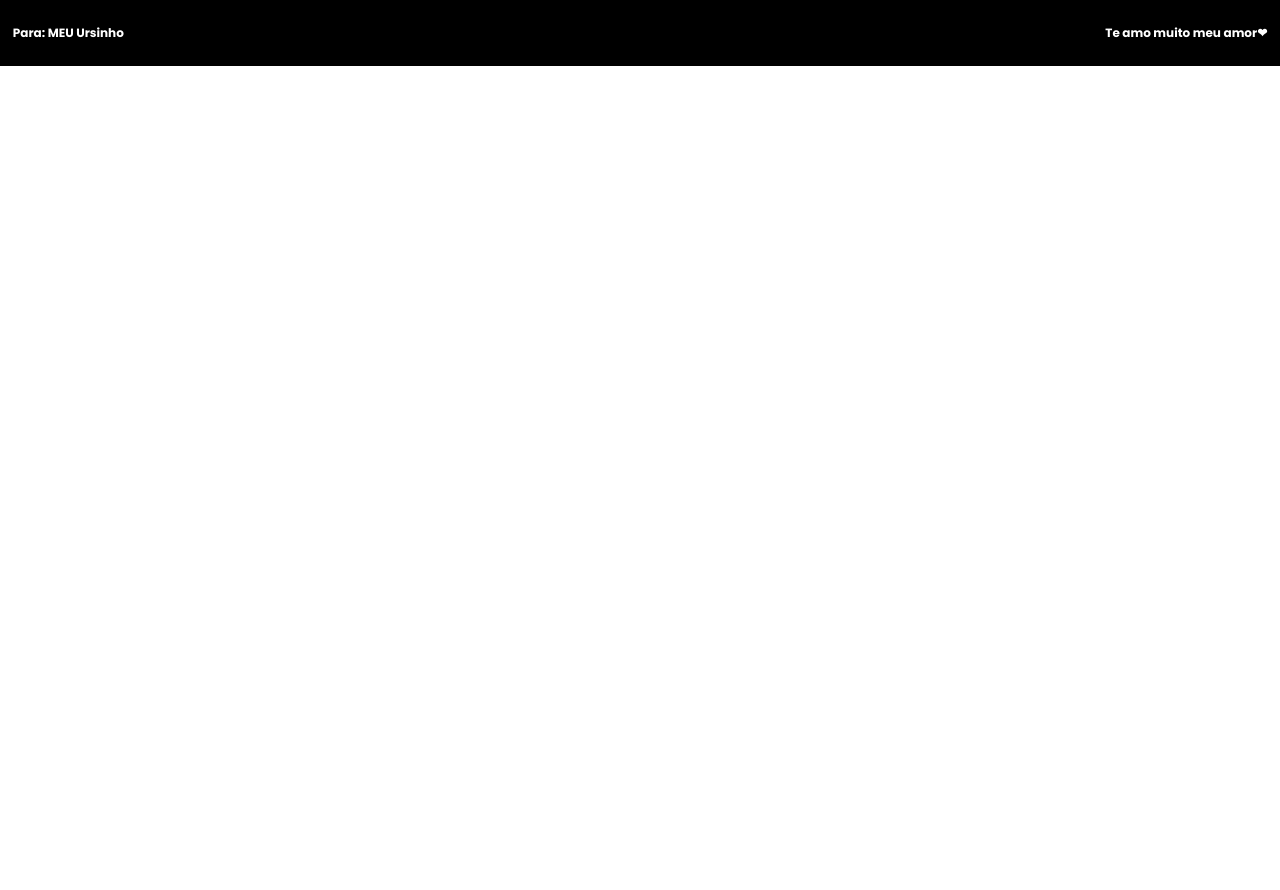
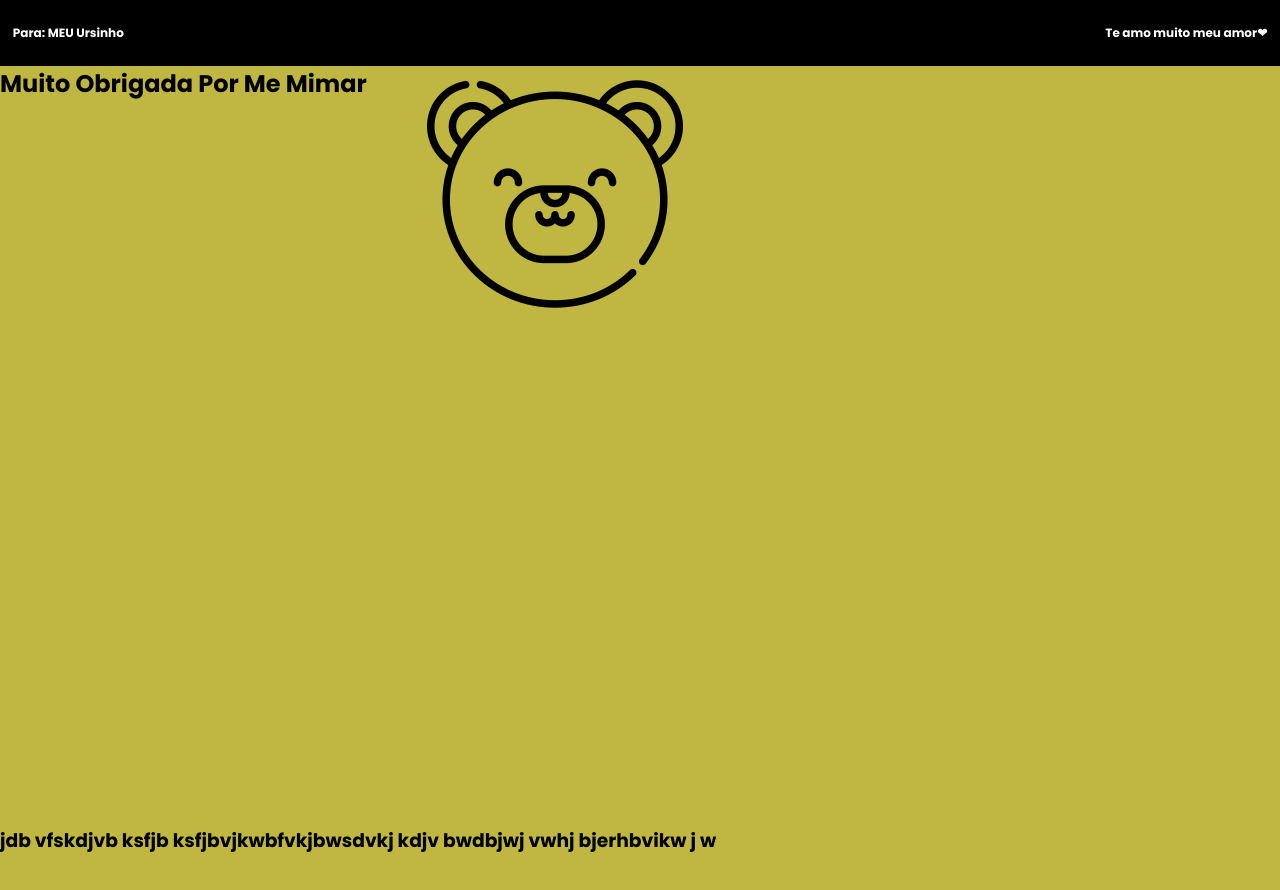
Before and after one commit to daynepacheco9/ArBear, a plain HTML site: page index.html in a window 1280 px wide. Shown: the top 890 px of the page. Before the commit the page ends 800 px from the top, so only its background shows below. Drawn offline with Linux system fonts and the light colour scheme.

Commit message:
montando a planta

```diff
--- a/index.html
+++ b/index.html
@@ -13,7 +13,20 @@
             <h1>Para: MEU Ursinho</h1>
             <h1>Te amo muito meu amor❤</h1>
         </nav>
+        <div class="containerall">
+            <section>
+                <div>
+                    <h1>Muito Obrigada Por Me Mimar</h1>
 
+                </div>
+            </section>
+            <section>
+                <img src="./img/urso.png" alt="">
+            </section>
+            <section>
+                <h3>jdb vfskdjvb ksfjb ksfjbvjkwbfvkjbwsdvkj kdjv bwdbjwj vwhj bjerhbvikw j w</h3>
+            </section>
+        </div>
     </main>
 </body>
 </html>
--- a/style.css
+++ b/style.css
@@ -8,6 +8,12 @@
 html{
     width: 100%;
     height: 100%;
+    background-color: #BFB741;
+}
+.containerall{
+    display: flex;
+    flex-direction: row;
+    flex-wrap: wrap;
 }
 
 nav {
@@ -20,3 +26,11 @@ nav {
     color: white;
     align-items: center;
 }
+section{
+    min-height: 95vh;
+    min-width: 33.33vw;
+}
+
+img{
+    width: 20vw;
+}
```
